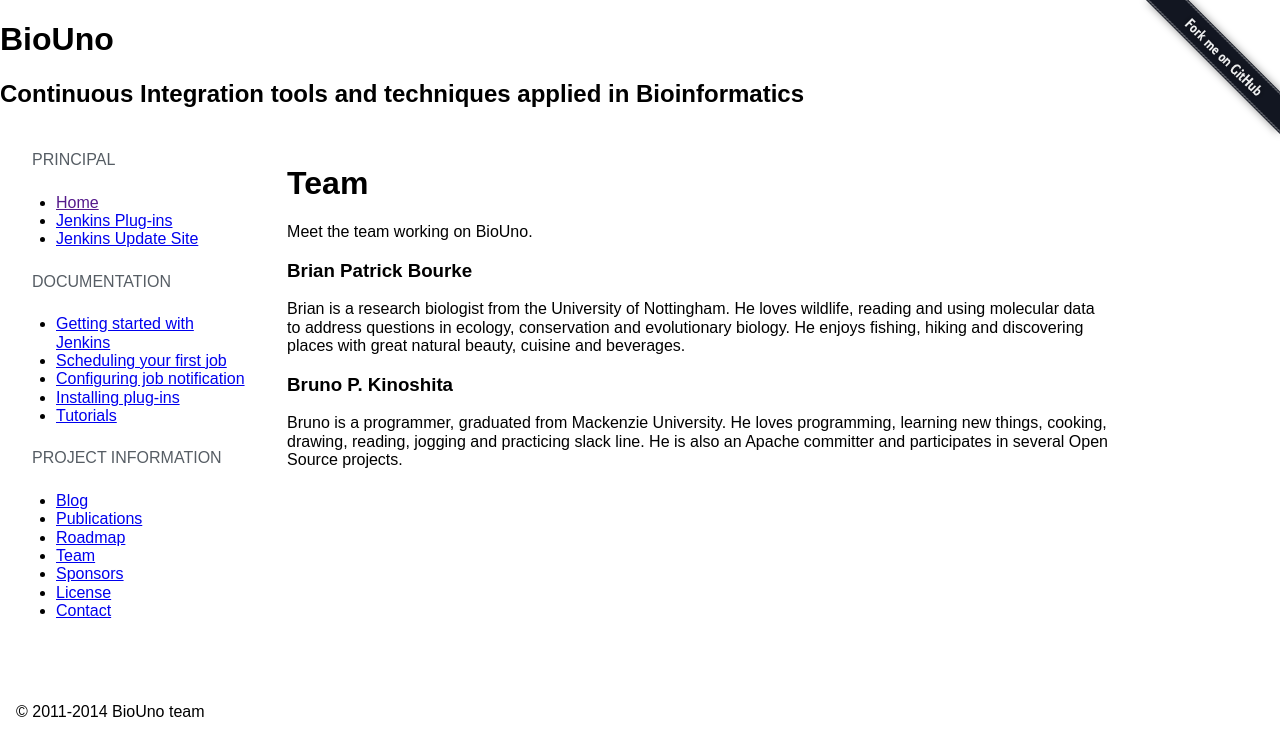
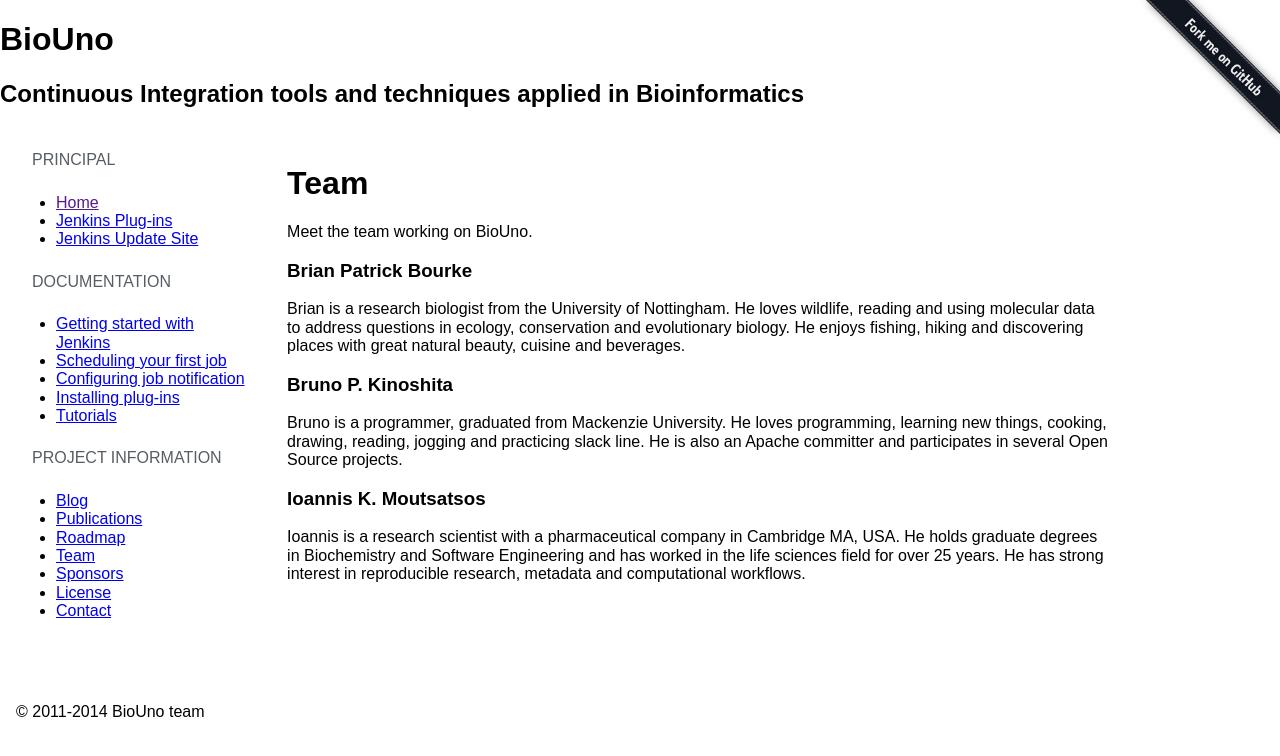
Before and after one commit to biouno/biouno.github.io, a Jekyll site: the page built from team.md, in a window 1280 px wide. Shown: the top 756 px of the page. Built offline with Jekyll 4.4.1, drawn with Linux system fonts in a browser that asks for light colours; nearby versions of some CDN libraries; some web fonts are replaced; library files that are not in the unit come from our copies.

Commit message:
Add Ioannis to the team...

```diff
--- a/team.md
+++ b/team.md
@@ -12,3 +12,7 @@
 ### Bruno P. Kinoshita
 
 Bruno is a programmer, graduated from Mackenzie University. He loves programming, learning new things, cooking, drawing, reading, jogging and practicing slack line. He is also an Apache committer and participates in several Open Source projects.
+
+### Ioannis K. Moutsatsos
+
+Ioannis is a research scientist with a pharmaceutical company in Cambridge MA, USA. He holds graduate degrees in Biochemistry and Software Engineering and has worked in the life sciences field for over 25 years. He has strong interest in reproducible research, metadata and computational workflows.
```
